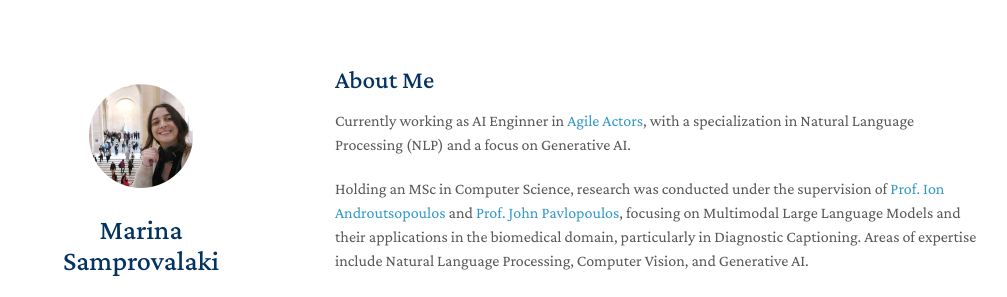
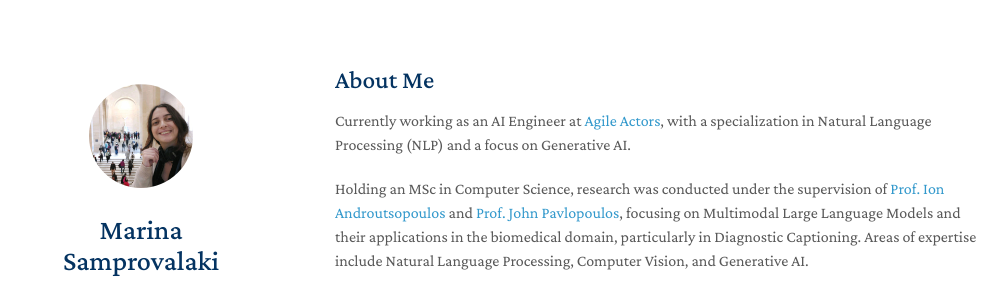
Before and after one commit to msamprovalaki/msamprovalaki.github.io, a Jekyll site: the page built from index.md, in a window 1280 px wide and 1053 px high. Shown: the top 297 px of the window, without its empty margins (135-1142 px from the left). Built offline with Jekyll 4.4.1, drawn with Linux system fonts in a browser that asks for light colours; nearby versions of some CDN libraries; a style sheet for code colours, icons or effects is not loaded; our own code applies the rules of GitHub Pages for plain Markdown files.

Commit message:
Update index.md

```diff
--- a/index.md
+++ b/index.md
@@ -4,7 +4,7 @@ layout: homepage
 
 ## About Me
 
-Currently working as AI Enginner in [Agile Actors](https://www.agileactors.com), with a specialization in Natural Language Processing (NLP) and a focus on Generative AI.
+Currently working as an AI Engineer at  [Agile Actors](https://www.agileactors.com), with a specialization in Natural Language Processing (NLP) and a focus on Generative AI.
 
 Holding an MSc in Computer Science, research was conducted under the supervision of [Prof. Ion Androutsopoulos](https://www2.aueb.gr/users/ion/) and [Prof. John Pavlopoulos](https://ipavlopoulos.github.io/),  focusing on Multimodal Large Language Models and their applications in the biomedical domain, particularly in Diagnostic Captioning. Areas of expertise include Natural Language Processing, Computer Vision, and Generative AI.
 
```
